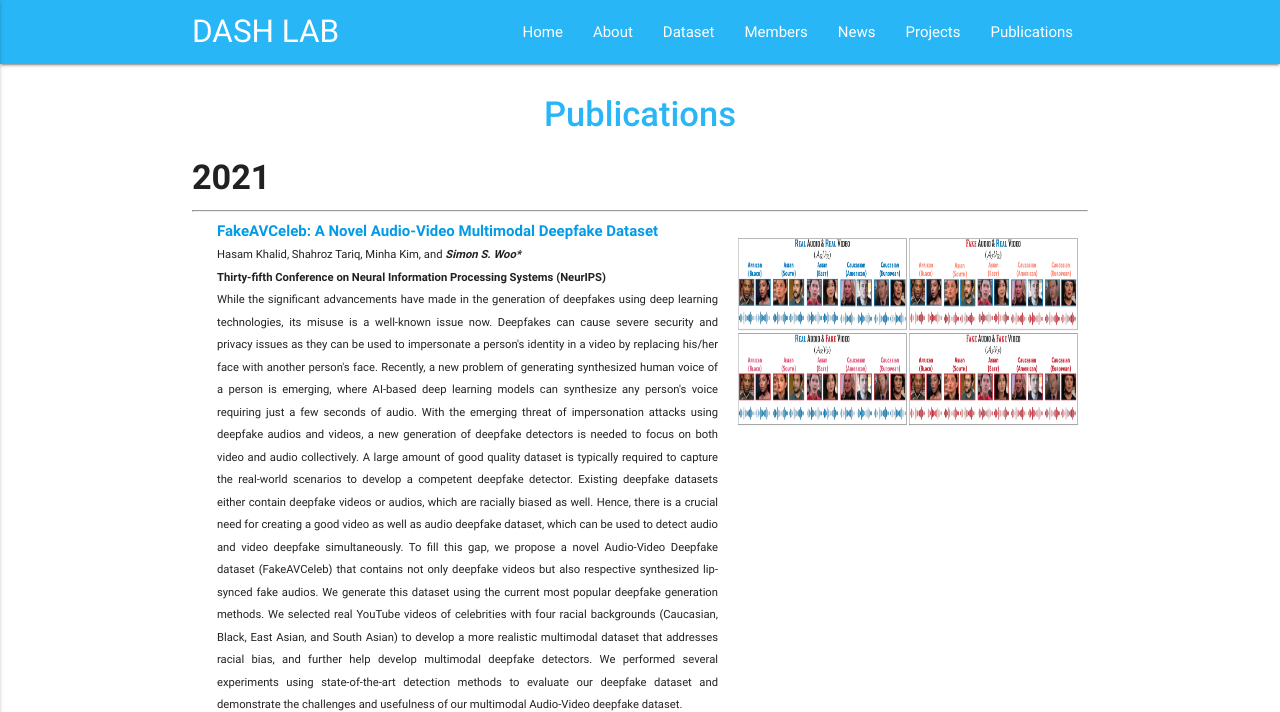
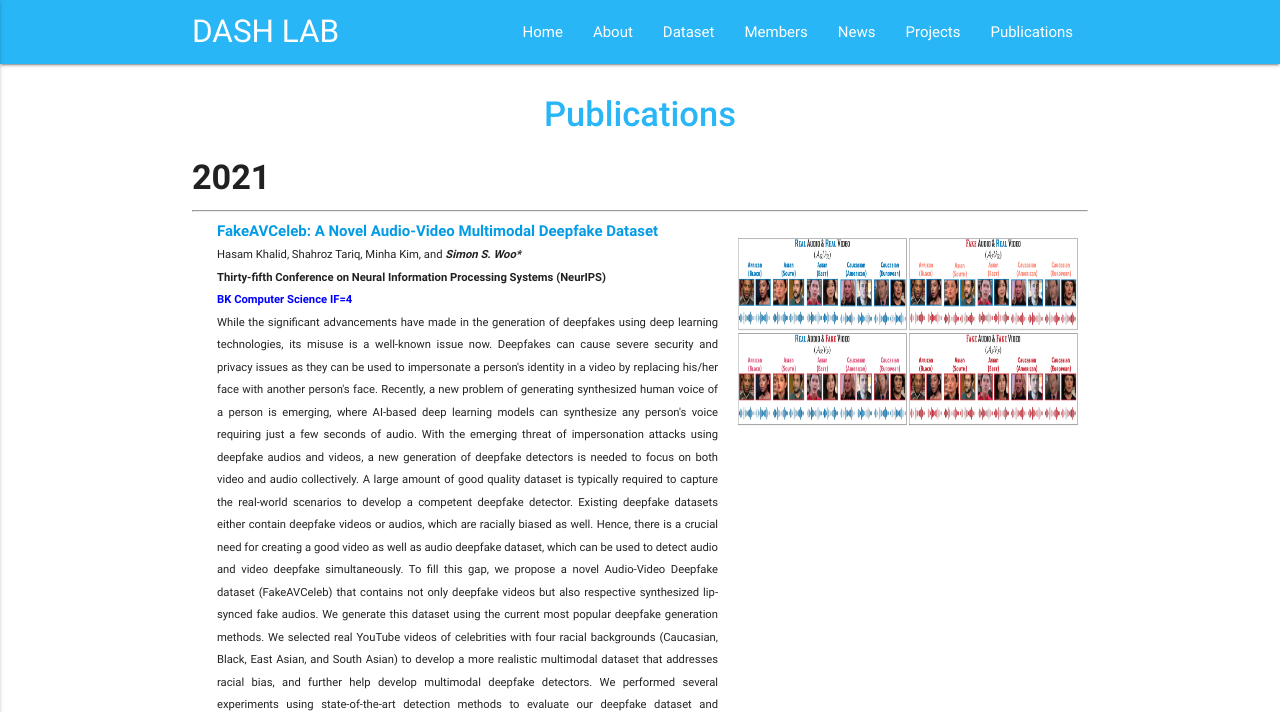
Before and after one commit to Yurim990507/DASH-Lab.github.io, a Jekyll site: the page built from Publication.md, in a window 1280 px wide and 1400 px high, cut to the strip 0-712 px from the top of the window. Built offline with Jekyll 4.4.1, drawn with Linux system fonts in a browser that asks for light colours; some of the changed text lies outside the part shown.

Commit message:
Update Publication.md

```diff
--- a/Publication.md
+++ b/Publication.md
@@ -26,7 +26,7 @@ permalink: /Publications/
                     </tr>
                     <tr>
                     <p style="margin-top: 0px;margin-bottom: 0px;text-align: justify;"> <small> <b>
-                                    <font color='blue'></font>
+                                    <font color='blue'>BK Computer Science IF=4</font>
                                 </b> </small> </p>
                     </tr>
                     <tr>
@@ -66,7 +66,7 @@ permalink: /Publications/
                     </tr>
                     <tr>
                     <p style="margin-top: 0px;margin-bottom: 0px;text-align: justify;"> <small> <b>
-                                    <font color='blue'></font>
+                                    <font color='blue'>BK Computer Science IF=4</font>
                                 </b> </small> </p>
                     </tr>
                     <tr>
```
